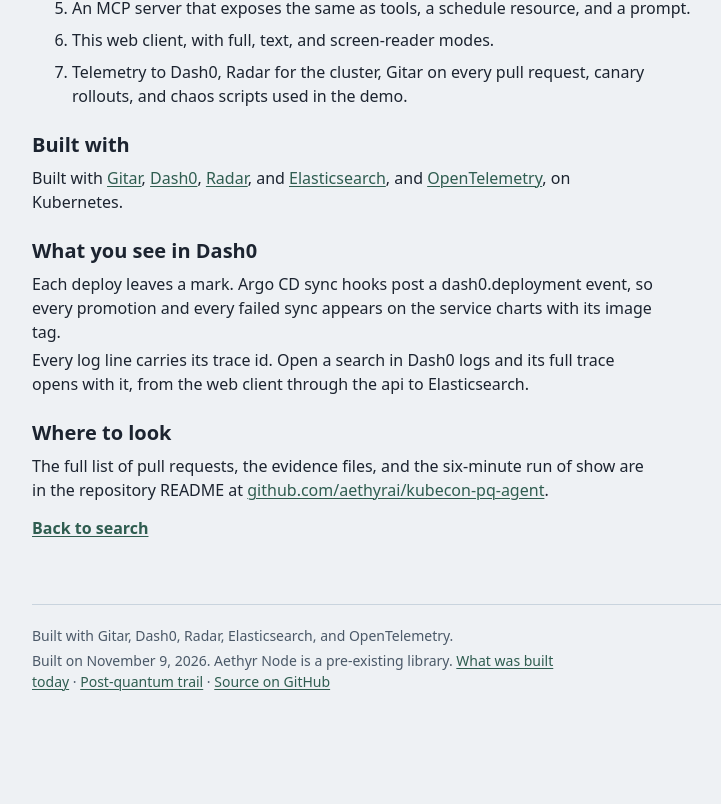
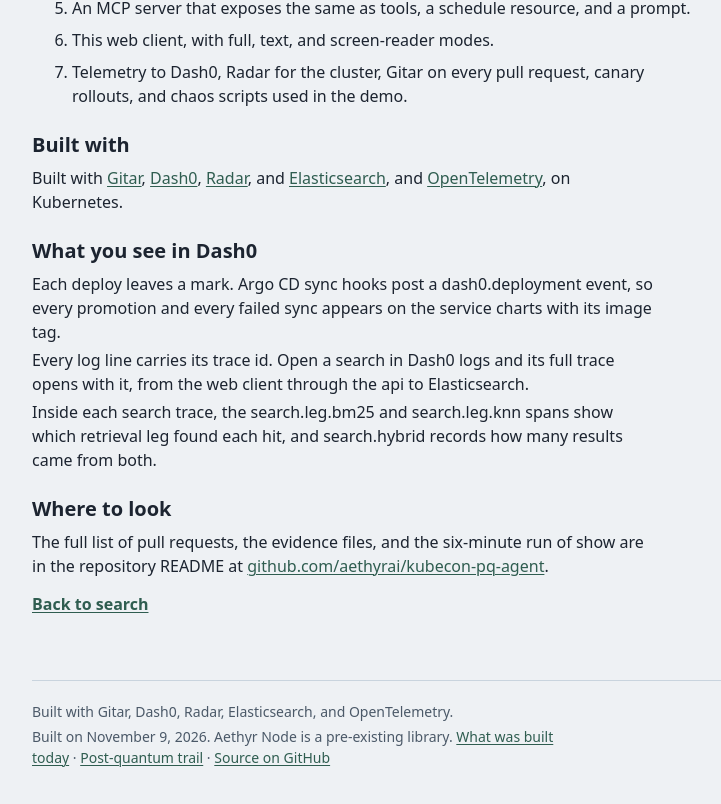
Before and after one commit to aethyrai/kubecon-pq-agent, a Next.js app in the folder apps/web/: page /about in a window 1280 px wide. Shown: the part 807-1611 px from the top of the page, without its empty margins (32-753 px from the left). Before the commit the page ends 1535 px from the top, so only its background shows below. Built offline with nearby package versions, Linux system fonts and the light colour scheme; a web font is replaced by a local one.

Commit message:
feat(web): about page names the retrieval-leg spans inside a search trace

```diff
--- a/apps/web/src/app/about/page.tsx
+++ b/apps/web/src/app/about/page.tsx
@@ -90,6 +90,10 @@ export default async function Page({ searchParams }: PageProps<'/about'>) {
           Every log line carries its trace id. Open a search in Dash0 logs and its full trace opens
           with it, from the web client through the api to Elasticsearch.
         </p>
+        <p>
+          Inside each search trace, the search.leg.bm25 and search.leg.knn spans show which
+          retrieval leg found each hit, and search.hybrid records how many results came from both.
+        </p>
       </section>
       <section aria-labelledby="where">
         <h2 id="where">Where to look</h2>
```
